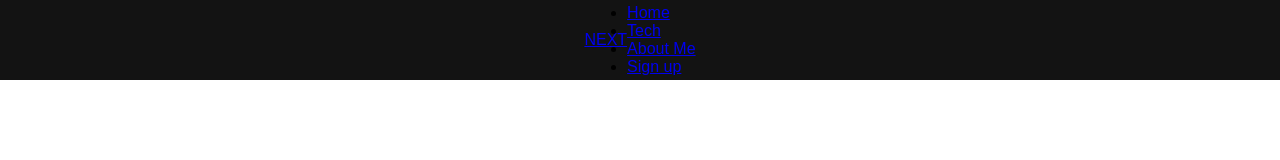
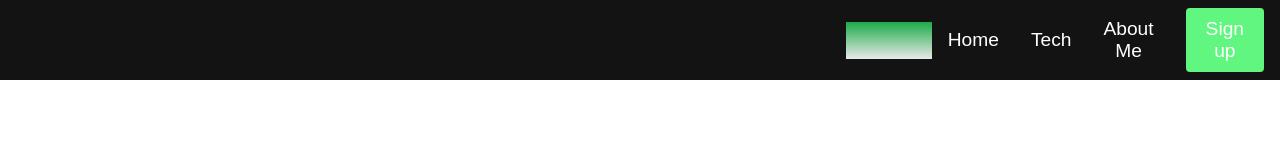
Before and after one commit to dbwelch1996/PersonalWebsite, a plain HTML site: page Website/index.html in a window 1280 px wide. Drawn offline with Linux system fonts and the light colour scheme.

Commit message:
Added more to the Navbar

```diff
--- a/Website/styles.css
+++ b/Website/styles.css
@@ -9,10 +9,117 @@
     background: #131313;
     height: 80px;
     display: flex;
-    justify-content:center;
-    align-items:center;
-    font-size: 1.2rem
+    justify-content: center;
+    align-items: center;
+    font-size: 1.2rem;
     position: sticky;
-    top:0;
+    top: 0;
     z-index:999;
 }
+
+.navbar__container{
+    display: flex;
+    justify-content: space-between;
+    height: 80px;
+    z-index: 1;
+    width: 100%;
+    max-width: 1300px;
+    margin: 0 auto;
+    padding: 0 50px;
+}
+
+/*logo on the top left on the page*/
+#navbar__logo{
+    background-color: #ff8177;
+    background-image:  linear-gradient(to top, #e9e9e9 0%, #1daa48 100%);
+    background-size: 100%;
+    -webkit-backround-clip: text;
+    -moz-background-clip: text;
+    -webkit-text-fill-color: transparent;
+    -moz-text-fill-color: transparent;
+    display: flex;
+    align-items: center;
+    cursor: pointer;
+    text-decoration: none;
+    font-size: 2rem;
+}
+
+.fa-gem{
+    margin-right: 0.5rem;
+}
+
+.navbar__menu{
+    display: flex;
+    align-items: center;
+    list-style: none;
+    text-align: center;
+}
+
+.navbar__item{
+    height: 80px;
+}
+
+.navbar__links{
+    color: #fff;
+    display: flex;
+    align-items: center;
+    justify-content: center;
+    text-decoration: none;
+    padding: 0 1rem;
+    height: 100%;
+}
+
+.navbar__btn {
+    display: flex;
+    justify-content: center;
+    align-items: center;
+    padding: 0 1rem;
+    width: 100%;
+}
+
+/*This is used for the sign up button on the top right*/
+.button{
+    display:flex;
+    justify-content: center;
+    align-items: center;
+    text-decoration: none;
+    padding: 10px 20px;
+    height: 100%;
+    width: 100%;
+    border: none;
+    outline:none;
+    border-radius: 4px;
+    background: #60f680;
+    color: #fff;
+}
+
+.button:hover {
+    background: #4837ff;
+    transition: all 0.3s ease;
+}
+
+.navbar__links:hover {
+    color: #f77062;
+    transition: all 0.3s ease;
+}
+
+@media screen and (max-width: 960px){
+    .navbar__container{
+        display: flex;
+        justify-content: space-between;
+        height: 80px;
+        z-index: 1;
+        width: 100%;
+        max-width: 1300px;
+        padding: 0;
+    }
+
+    .navbar_menu{
+        display: grid;
+        grid-template-columns:  auto;
+        margin: 0;
+        width: 100%;
+        position: absolute;
+        top: -1000px;
+    }
+}
```
